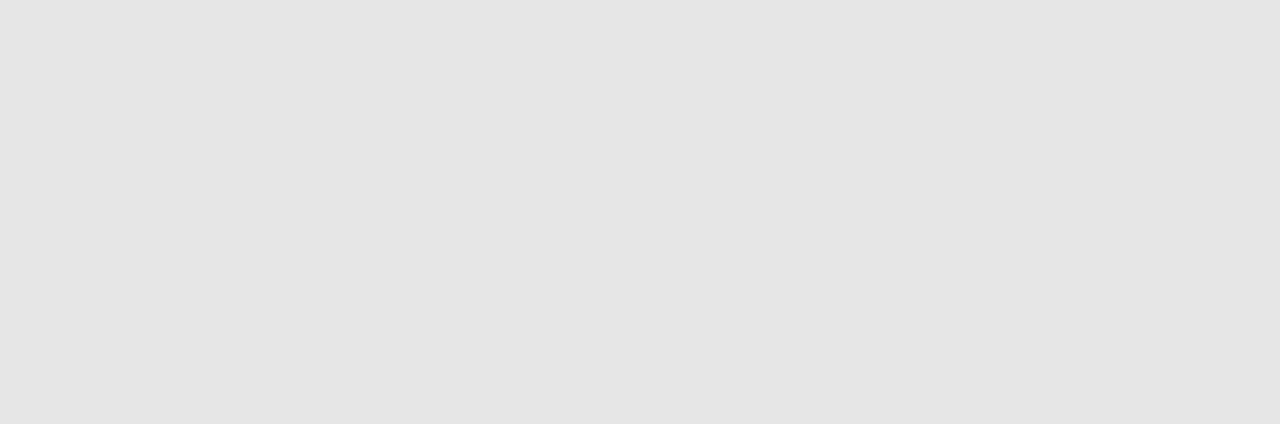
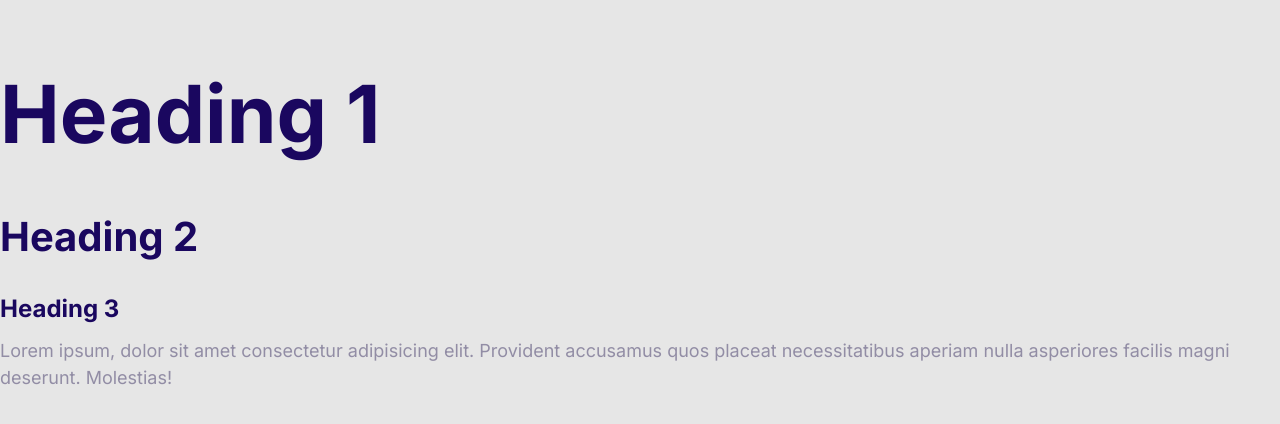
Before and after one commit to FrostdropDigital/moshified, a plain HTML site: page index.html in a window 1280 px wide. Drawn offline with Linux system fonts and the light colour scheme.

Commit message:
Defne font style
Former-commit-id: 838d03230f4f31b75eba18b14203a634abbe601e

```diff
--- a/css/styles.css
+++ b/css/styles.css
@@ -11,5 +11,50 @@ html {
 }
 
 body {
+	color: var(--color-body);
 	background: hsl(0, 0%, 90%);
+	font-family: Inter, Arial, Helvetica, sans-serif;
+	font-size: 2.4rem;
+	line-height: 1.5;
 }
+
+h1,
+h2,
+h3 {
+	color: var(--color-headings);
+	margin-bottom: 1rem;
+}
+
+h1 {
+	font-size: 7rem;
+}
+
+h2 {
+	font-size: 4rem;
+}
+
+h3 {
+	font-size: 3rem;
+}
+
+p {
+	margin-top: 0;
+}
+
+@media screen and (min-width: 1024px) {
+	body {
+		font-size: 1.8rem;
+	}
+
+	h1 {
+		font-size: 8rem;
+	}
+
+	h2 {
+		font-size: 4rem;
+	}
+
+	h3 {
+		font-size: 2.4rem;
+	}
+}
--- a/index.html
+++ b/index.html
@@ -5,11 +5,19 @@
 		<meta http-equiv="X-UA-Compatible" content="IE=edge" />
 		<meta name="viewport" content="width=device-width, initial-scale=1.0" />
 		<title>Moshify</title>
-		<link rel="stylesheet" href="css/normalize.css" />
-		<link rel="stylesheet" href="css/styles.css" />
 		<link rel="preconnect" href="https://fonts.googleapis.com" />
 		<link rel="preconnect" href="https://fonts.gstatic.com" crossorigin />
 		<link rel="stylesheet" href="https://fonts.googleapis.com/css2?family=Inter:wght@400;700&display=swap" />
+		<link rel="stylesheet" href="css/normalize.css" />
+		<link rel="stylesheet" href="css/styles.css" />
 	</head>
-	<body></body>
+	<body>
+		<h1>Heading 1</h1>
+		<h2>Heading 2</h2>
+		<h3>Heading 3</h3>
+		<p>
+			Lorem ipsum, dolor sit amet consectetur adipisicing elit. Provident accusamus quos placeat necessitatibus
+			aperiam nulla asperiores facilis magni deserunt. Molestias!
+		</p>
+	</body>
 </html>
```
